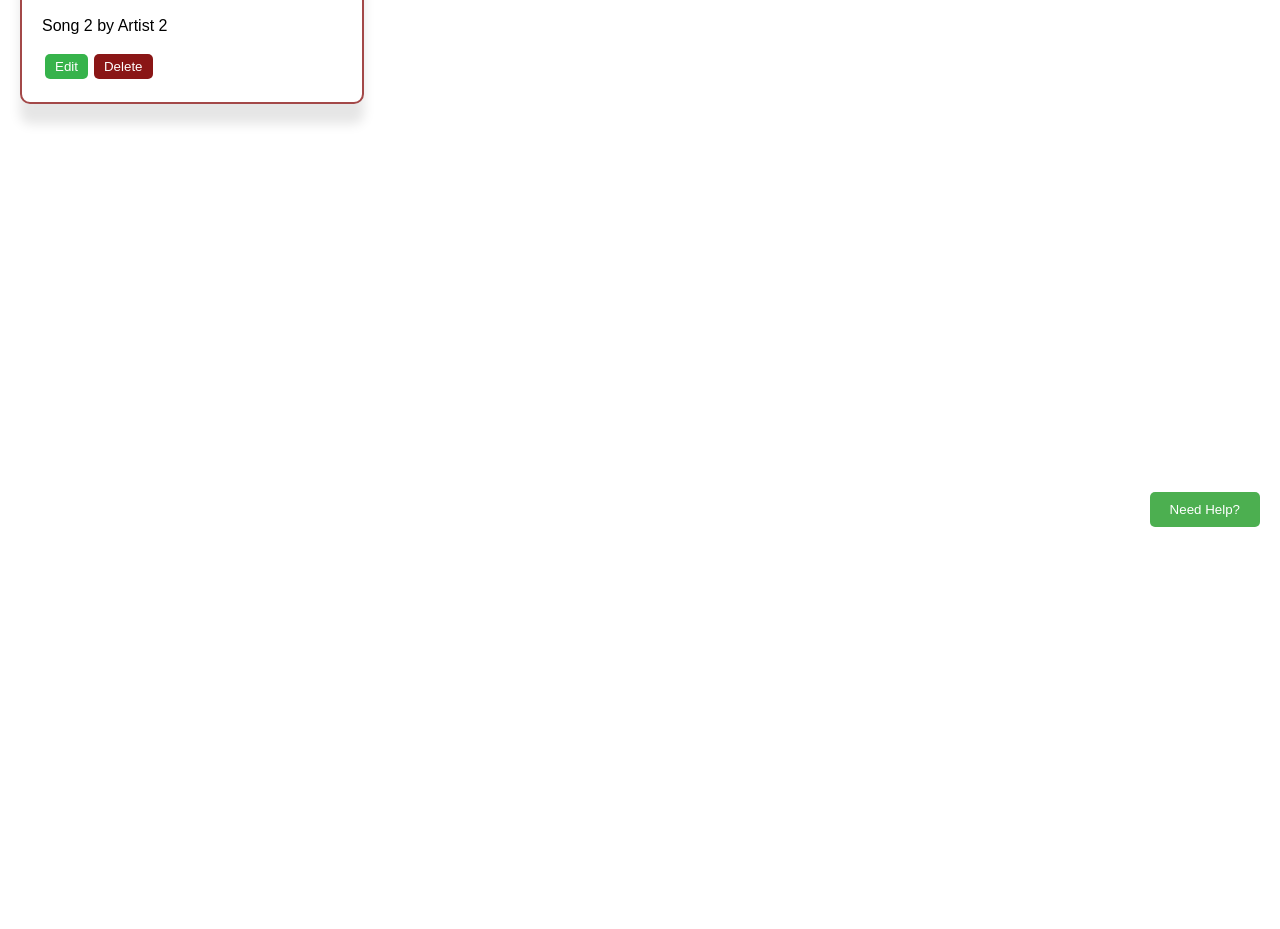
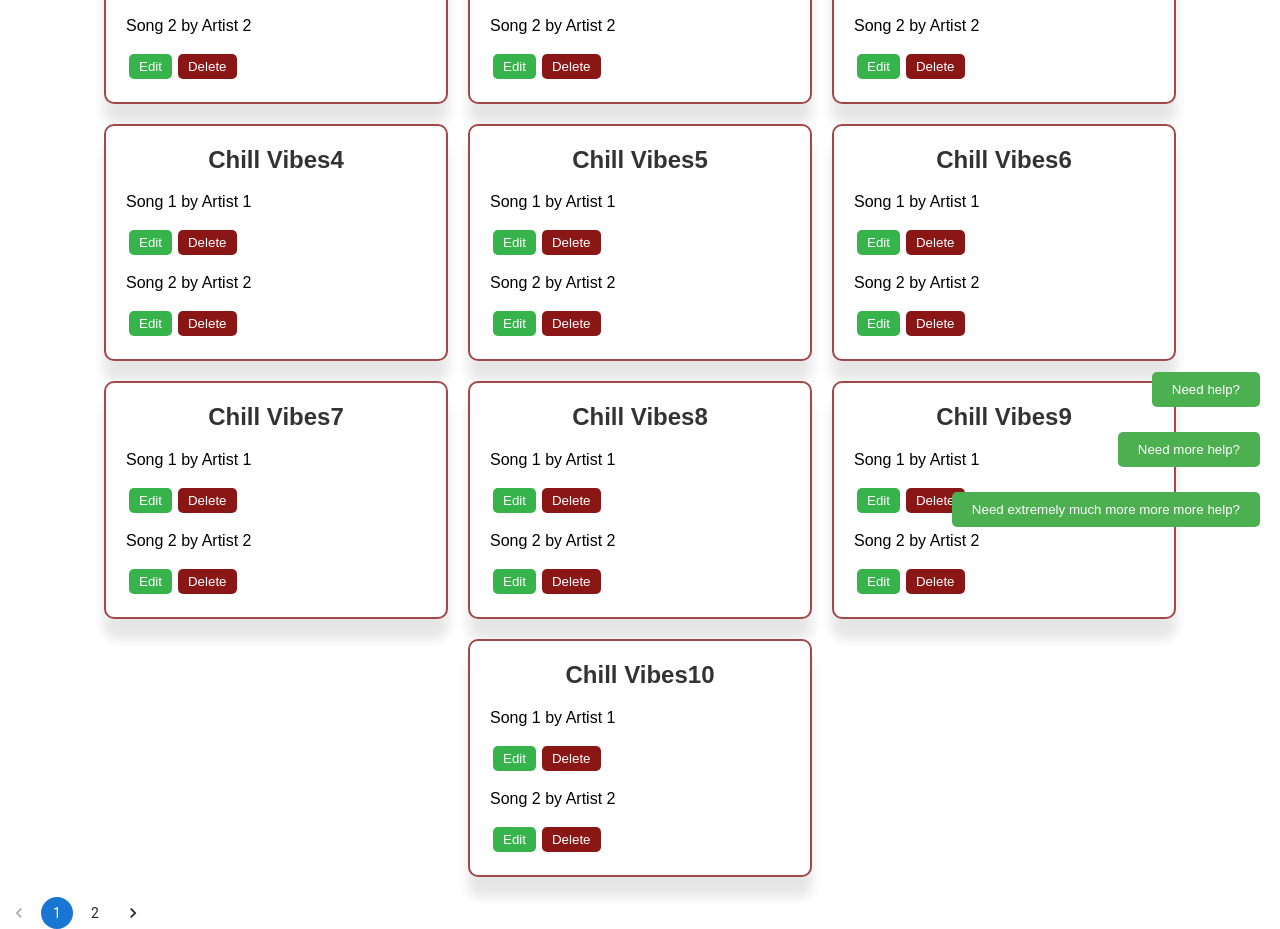
Before and after one commit to MoritzFamira/playlistmates, a React (Create React App) app in the folder Source_Summer/PlaylistMates/playlistmates.client/: page / in a window 1280 px wide. Shown: the part 253-1182 px from the top of the page. Before the commit the page ends 800 px from the top, so only its background shows below. Built offline with nearby package versions, Linux system fonts and the light colour scheme.

Commit message:
pagination

```diff
--- a/Source_Summer/PlaylistMates/playlistmates.client/package.json
+++ b/Source_Summer/PlaylistMates/playlistmates.client/package.json
@@ -3,6 +3,9 @@
   "version": "0.1.0",
   "private": true,
   "dependencies": {
+    "@emotion/react": "^11.11.3",
+    "@emotion/styled": "^11.11.0",
+    "@mui/material": "^5.15.1",
     "@testing-library/jest-dom": "^5.17.0",
     "@testing-library/react": "^13.4.0",
     "@testing-library/user-event": "^13.5.0",
--- a/Source_Summer/PlaylistMates/playlistmates.client/src/App.css
+++ b/Source_Summer/PlaylistMates/playlistmates.client/src/App.css
@@ -14,10 +14,12 @@
   box-shadow: 0 2px 5px rgba(0, 0, 0, 0.3);
 }
 
-.App-header h1 {
+.App-header h1{
   margin: 0;
   font-size: 1.8em;
 }
+
+
 
 .App-header select {
   padding: 5px 15px;
@@ -137,7 +139,7 @@
 
   .help-button-container {
     position: fixed;
-    bottom: 20px;
+    bottom: 140px;
     right: 20px;
   }
 
@@ -168,3 +170,71 @@
   .help-button:hover + .help-image-container {
     display: block;
   }
+
+  .helpMore-button-container {
+    position: fixed;
+    bottom: 80px;
+    right: 20px;
+  }
+
+  .helpMore-button {
+    padding: 10px 20px;
+    background-color: #4CAF50; /* Example color */
+    color: white;
+    border: none;
+    border-radius: 5px;
+    cursor: pointer;
+  }
+
+  .helpMore-image-container {
+    display: none;
+    position: fixed;
+    bottom: 80px; /* Increased space */
+    right: 80px;
+  }
+
+  .helpMore-image {
+    width: 300px; /* Adjusted size */
+    height: auto;
+    border-radius: 10px;
+    box-shadow: 0 4px 8px rgba(0, 0, 0, 0.2);
+  }
+
+
+  .helpMore-button:hover + .helpMore-image-container {
+    display: block;
+  }
+
+  .helpMore2-button-container {
+    position: fixed;
+    bottom: 20px;
+    right: 20px;
+  }
+
+  .helpMore2-button {
+    padding: 10px 20px;
+    background-color: #4CAF50; /* Example color */
+    color: white;
+    border: none;
+    border-radius: 5px;
+    cursor: pointer;
+  }
+
+  .helpMore2-image-container {
+    display: none;
+    position: fixed;
+    bottom: 80px; /* Increased space */
+    right: 80px;
+  }
+
+  .helpMore2-image {
+    width: 300px; /* Adjusted size */
+    height: auto;
+    border-radius: 10px;
+    box-shadow: 0 4px 8px rgba(0, 0, 0, 0.2);
+  }
+
+
+  .helpMore2-button:hover + .helpMore2-image-container {
+    display: block;
+  }
--- a/Source_Summer/PlaylistMates/playlistmates.client/src/App.js
+++ b/Source_Summer/PlaylistMates/playlistmates.client/src/App.js
@@ -1,10 +1,14 @@
 import React, { useState, useEffect } from 'react';
 import Playlist from './components/Playlist';
 import './App.css';
+import Pagination from '@mui/material/Pagination';
+
 
 function App() {
     const [playlists, setPlaylists] = useState([]);
     const [filter, setFilter] = useState('');
+    const [currentPage, setCurrentPage] = useState(1);
+    const [itemsPerPage] = useState(10);
 
     useEffect(() => {
       // Simulating an API call to fetch playlists
@@ -13,8 +17,26 @@ function App() {
         // const response = await fetch('/api/playlists');
         // const data = await response.json();
         const data = [
-        { id: 1, name: "Chill Vibes", songs: [{ title: "Song 1", artist: "Artist 1" }, { title: "Song 2", artist: "Artist 2" }] },
-        // ... more playlists
+          { id: 1, title: "Chill Vibes1", songs: [{ title: "Song 1", artist: "Artist 1" }, { title: "Song 2", artist: "Artist 2" }] },
+          { id: 2, title: "Chill Vibes2", songs: [{ title: "Song 1", artist: "Artist 1" }, { title: "Song 2", artist: "Artist 2" }] },
+          { id: 3, title: "Chill Vibes3", songs: [{ title: "Song 1", artist: "Artist 1" }, { title: "Song 2", artist: "Artist 2" }] },
+          { id: 4, title: "Chill Vibes4", songs: [{ title: "Song 1", artist: "Artist 1" }, { title: "Song 2", artist: "Artist 2" }] },
+          { id: 5, title: "Chill Vibes5", songs: [{ title: "Song 1", artist: "Artist 1" }, { title: "Song 2", artist: "Artist 2" }] },
+          { id: 6, title: "Chill Vibes6", songs: [{ title: "Song 1", artist: "Artist 1" }, { title: "Song 2", artist: "Artist 2" }] },
+          { id: 7, title: "Chill Vibes7", songs: [{ title: "Song 1", artist: "Artist 1" }, { title: "Song 2", artist: "Artist 2" }] },
+          { id: 8, title: "Chill Vibes8", songs: [{ title: "Song 1", artist: "Artist 1" }, { title: "Song 2", artist: "Artist 2" }] },
+          { id: 9, title: "Chill Vibes9", songs: [{ title: "Song 1", artist: "Artist 1" }, { title: "Song 2", artist: "Artist 2" }] },
+          { id: 10, title: "Chill Vibes10", songs: [{ title: "Song 1", artist: "Artist 1" }, { title: "Song 2", artist: "Artist 2" }] },
+          { id: 11, title: "Chill Vibes11", songs: [{ title: "Song 1", artist: "Artist 1" }, { title: "Song 2", artist: "Artist 2" }] },
+          { id: 12, title: "Chill Vibes12", songs: [{ title: "Song 1", artist: "Artist 1" }, { title: "Song 2", artist: "Artist 2" }] },
+
+          { id: 13, title: "Chill Vibes", songs: [{ title: "Song 1", artist: "Artist 1" }, { title: "Song 2", artist: "Artist 2" }] },
+
+          { id: 14, title: "Chill Vibes", songs: [{ title: "Song 1", artist: "Artist 1" }, { title: "Song 2", artist: "Artist 2" }] },
+
+          { id: 15, title: "Chill Vibes", songs: [{ title: "Song 1", artist: "Artist 1" }, { title: "Song 2", artist: "Artist 2" }] },
+
+
         ];
         setPlaylists(data);
       };
@@ -58,7 +80,16 @@ function App() {
     // Add more filtering logic here based on other criteria
   });
 
+const indexOfLastPlaylist = currentPage * itemsPerPage;
+const indexOfFirstPlaylist = indexOfLastPlaylist - itemsPerPage;
+const currentPlaylists = playlists.slice(indexOfFirstPlaylist, indexOfLastPlaylist);
 
+
+
+  const handlePageChange = (event, value) => {
+    console.log('Changing to page: ', value);
+    setCurrentPage(value);
+  };
 
   return (
     <div className="App">
@@ -72,15 +103,39 @@ function App() {
         </select>
       </header>
       <main className="App-content">
-        {filteredPlaylists.map(playlist => (
+        <div className="playlists-container">
+          {currentPlaylists
+          .map(playlist => (
             <Playlist key={playlist.id} playlistData={playlist} />
           ))}
+        </div>
       </main>
+      <Pagination
+        component="div"
+        count={Math.ceil(playlists.length / itemsPerPage)}
+        page={currentPage}
+        onChange={handlePageChange}
+        color="primary"
+      />
         <div className="help-button-container">
-        <button className="help-button">Need Help?</button>
+        <button className="help-button">Need help?</button>
         <div className="help-image-container">
-          <h1 className="help-text">I can't help you, but here is an image of keanu to make you feel better!</h1>
-          <img src="keanu.jpg" alt="Help Image" className="help-image" />
+          <h1 className="help-text">I can't help you, but here is an image of Tom to make you feel better!</h1>
+          <img src="tomhanks.jpg" alt="Help Image" className="help-image" />
+        </div>
+      </div>
+      <div className="helpMore-button-container">
+        <button className="helpMore-button">Need more help?</button>
+        <div className="helpMore-image-container">
+          <h1 className="helpMore-text">I can't help you, but here is an image of Emilia to make you feel better!</h1>
+          <img src="emiliaschuele.jpg" alt="Help Image" className="helpMore-image" />
+        </div>
+      </div>
+      <div className="helpMore2-button-container">
+        <button className="helpMore2-button">Need extremely much more more more help?</button>
+        <div className="helpMore2-image-container">
+          <h1 className="helpMore2-text">I can't help you, but here is an image of Keanu to make you feel better!</h1>
+          <img src="keanu.jpg" alt="Help Image" className="helpMore2-image" />
         </div>
       </div>
     </div>
--- a/Source_Summer/PlaylistMates/playlistmates.client/src/components/Playlist.js
+++ b/Source_Summer/PlaylistMates/playlistmates.client/src/components/Playlist.js
@@ -4,7 +4,7 @@ import SongItem from './SongItem';
 function Playlist({ playlistData, onSongEdit, onSongDelete }) {
   return (
     <div className="playlist-card">
-      <h2 className="playlist-title">{playlistData.name}</h2>
+      <h2 className="playlist-title">{playlistData.title}</h2>
       <div className="songs-container">
         {playlistData.songs.map((song, index) => (
           <SongItem
```
Also changed, not shown: 1 other file (tests, documents, lock files or other folders). Lines whose indentation alone changed are shown as unchanged.
